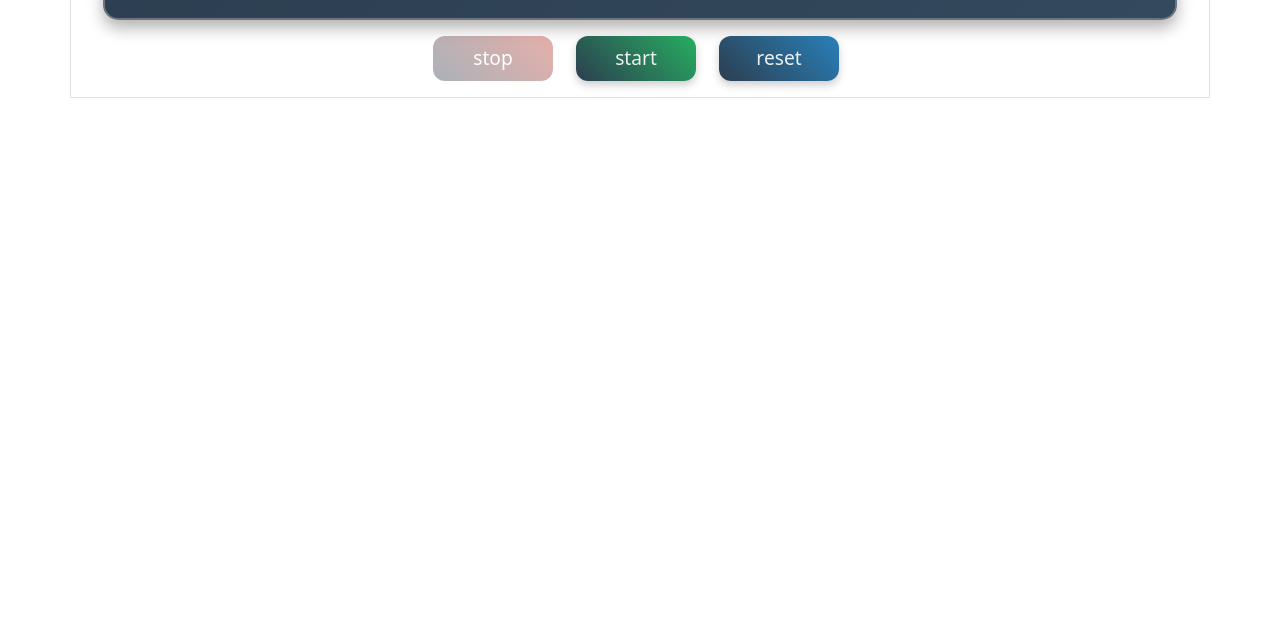
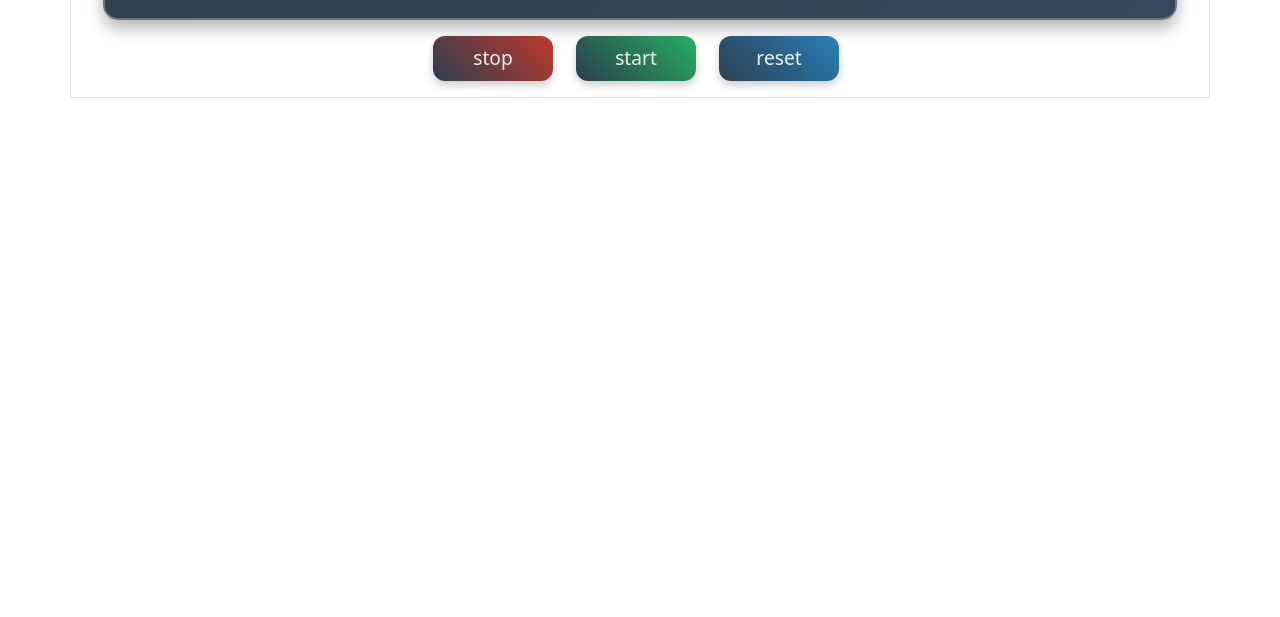
Before and after one commit to sepid-dev/Timer, a website: page index.html in a window 1280 px wide. Shown: the part 183-800 px from the top of the page. Drawn offline with Linux system fonts and the light colour scheme.

Commit message:
change disabled html

```diff
--- a/index.html
+++ b/index.html
@@ -20,7 +20,7 @@
                     <span class="border p-1 m-2 col  text-center text-nowrap" id="second1"></span>
                 </div>
                 <div class="buttoms mt-3 text-center">
-                    <button class="btn btn-danger p-2 me-2" id="stopbtn" disabled>stop</button>
+                    <button class="btn btn-danger p-2 me-2" id="stopbtn">stop</button>
                     <button class="btn btn-success p-2 me-2" id="startbtn">start</button>
                     <button class="btn btn-info p-2 me-2" id="resetbtn">reset</button>
                 </div>
```
